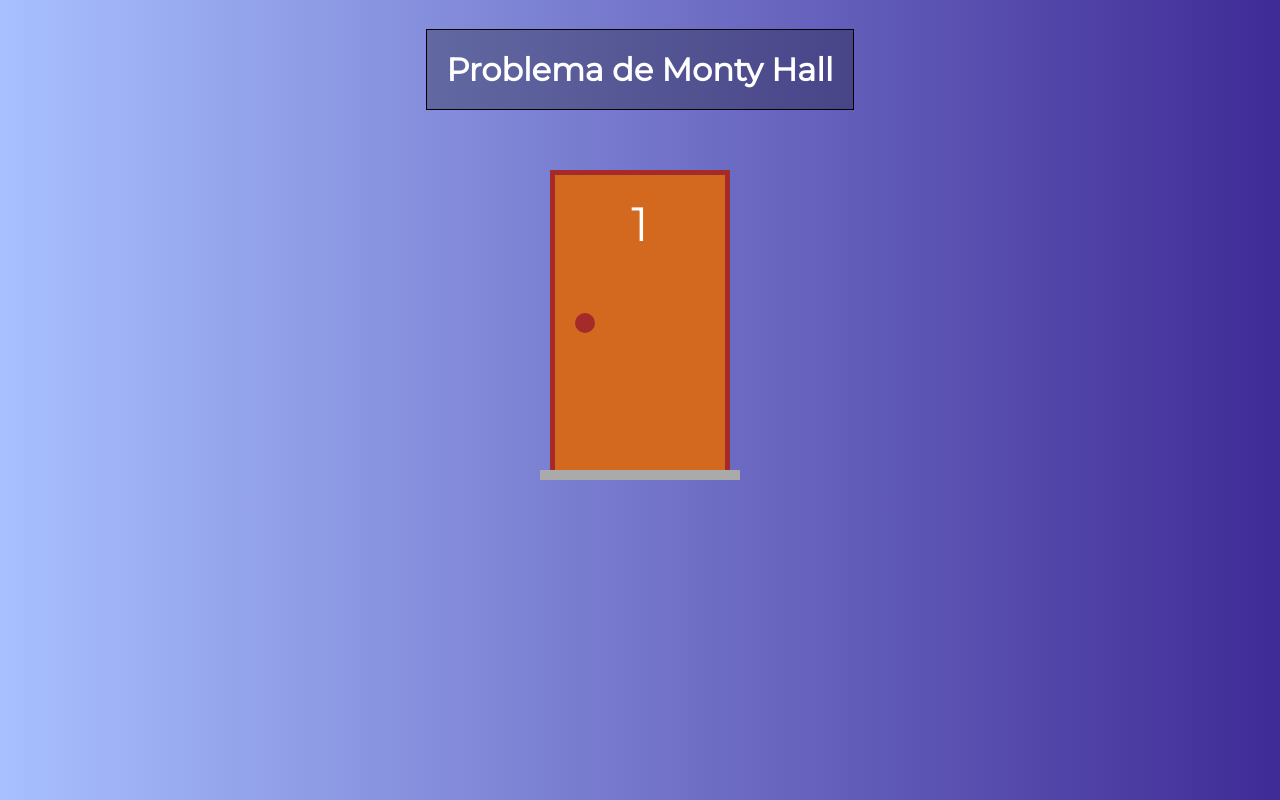
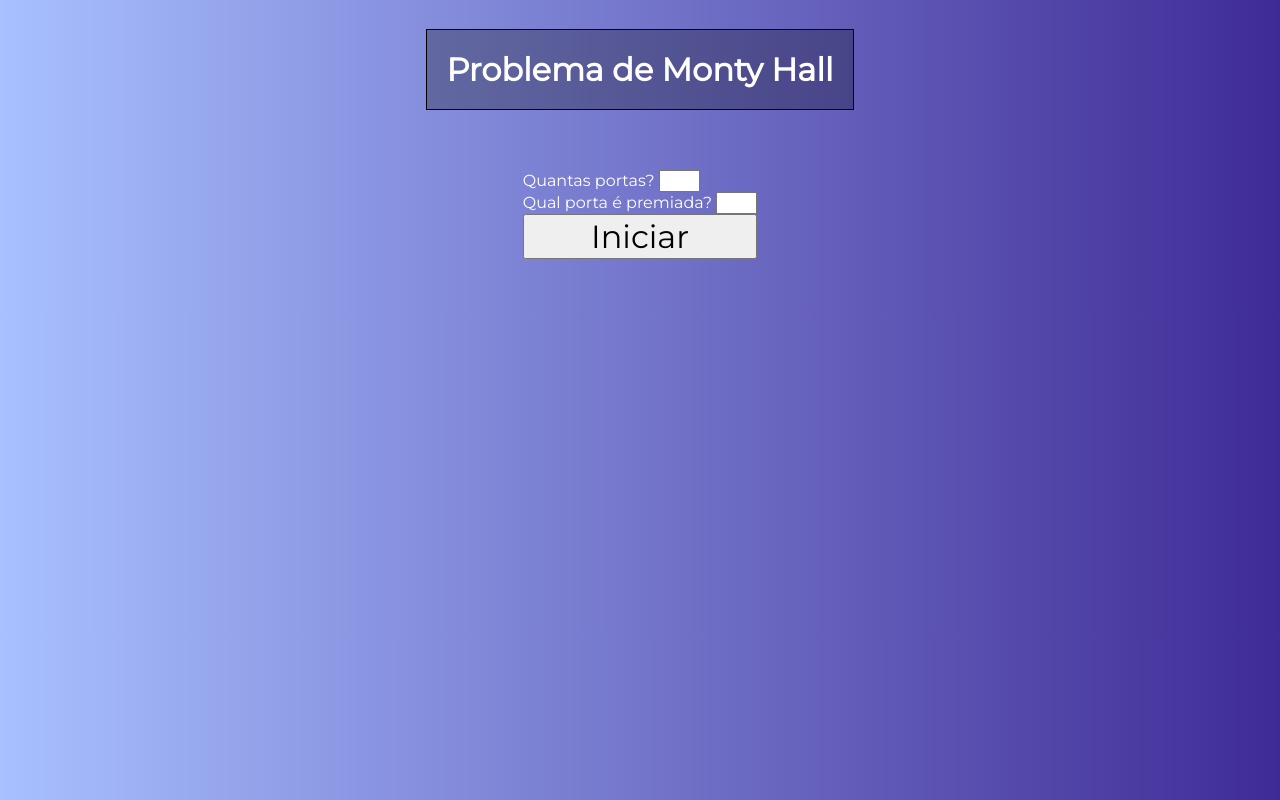
Before and after one commit to A-jota07/montyhall, a Vue app: page / in a window 1280 px wide. Built offline with nearby package versions, Linux system fonts and the light colour scheme.

Commit message:
Adicionando a quantidade de portas a serem adicionadas. Estilo que elas aparecerão e adicionando os templates das portas.

```diff
--- a/src/App.vue
+++ b/src/App.vue
@@ -1,7 +1,33 @@
 <template>
   <div id="app">
     <h1>Problema de Monty Hall</h1>
-    <DoorDisplay number="1" :hasGift="false" />
+    <div class="form">
+      <div v-if="!started">
+        <label for="portsAmount">Quantas portas? </label>
+        <input
+          type="text"
+          id="portsAmount"
+          size="3"
+          v-model.number="portsAmount"
+        />
+      </div>
+      <div v-if="!started">
+        <label for="selectedPort">Qual porta é premiada? </label>
+        <input
+          type="text"
+          id="selectedPort"
+          size="3"
+          v-model.number="selectedPort"
+        />
+      </div>
+      <button v-if="!started" @click="started = true">Iniciar</button>
+      <button v-if="started" @click="started = false">Reiniciar</button>
+    </div>
+    <div class="doors" v-if="started">
+      <div v-for="i in portsAmount" :key="i">
+        <DoorDisplay :hasGift="i === selectedPort" :number="i" />
+      </div>
+    </div>
   </div>
 </template>
 
@@ -11,6 +37,13 @@
 export default {
   name: "App",
   components: { DoorDisplay },
+  data: function () {
+    return {
+      started: false,
+      ports: 3,
+      selectedPort: null,
+    };
+  },
 };
 </script>
 
@@ -37,4 +70,26 @@
   padding: 20px;
   margin-bottom: 60px;
 }
+
+.form {
+  display: flex;
+  flex-direction: column;
+  justify-content: center;
+  align-content: center;
+  margin-bottom: 40px;
+}
+
+.form .form input,
+.form button {
+  margin-bottom: 10px;
+  font-size: 2rem;
+}
+
+.doors {
+  align-self: stretch;
+  display: flex;
+  justify-content: space-around;
+
+  flex-wrap: wrap;
+}
 </style>
```
